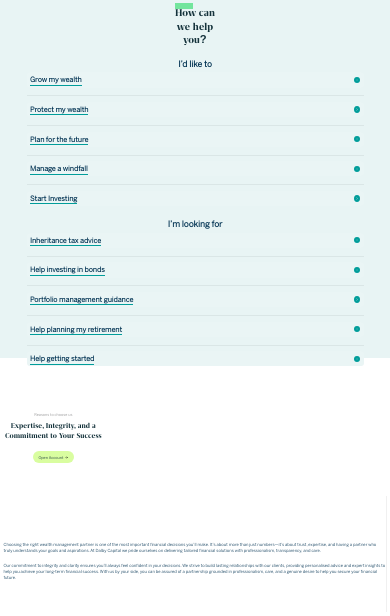
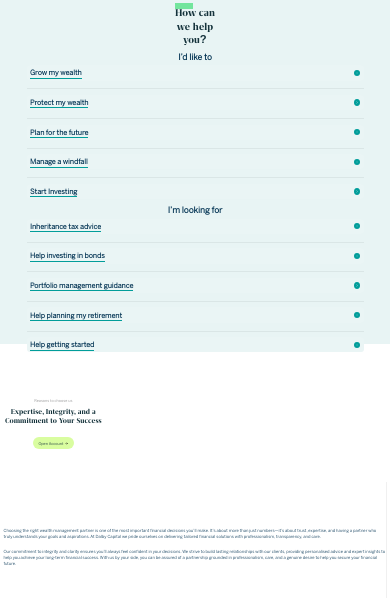
Before and after one commit to inferoinfotech/Dalby-Capital_HTML, a plain HTML site: page index.html in a window 390 px wide. Shown: the part 199-815 px from the top of the page. Drawn offline with Linux system fonts and the light colour scheme; files whose address does not match are found by name.

Commit message:
Refactor responsive styles for the help section to improve layout and remove unnecessary properties

```diff
--- a/etc.clientlibs/unity/core/media-query/media-monil.css
+++ b/etc.clientlibs/unity/core/media-query/media-monil.css
@@ -1,12 +1,12 @@
+/* Home page start */
+
 /* How can we help? */
 
 /* Tablet: stack columns, adjust font and spacing */
 @media (max-width: 1024px) {
     .responsive-help-section .wrapper.d-f.f-r {
-        flex-direction: column !important;
         align-items: stretch !important;
         padding: 2rem 1.5rem !important;
-        gap: 2rem;
     }
 
     .responsive-help-section .column-header,
@@ -531,7 +531,6 @@
 @media (max-width: 375px) {
     .responsive-feature-section .wrapper {
         padding: 2.5rem 0.7rem;
-        min-height: 100vh;
         align-items: center !important;
     }
 
@@ -1048,6 +1047,10 @@
 /* ------------ responsive-footer-action end ------------------- */
 
 
+
+/* Home page end */
+
+
 /* ------------ responsive-business-sectionn start ------------------- */
 @media (max-width: 767px) {
     .responsive-business-section .wrapper {
```
